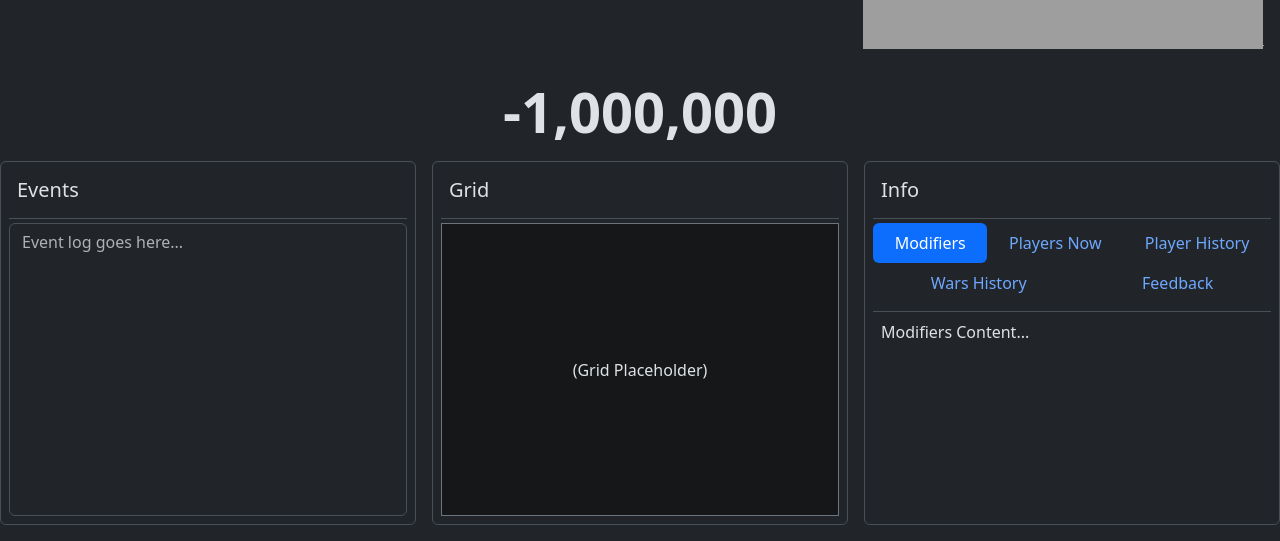
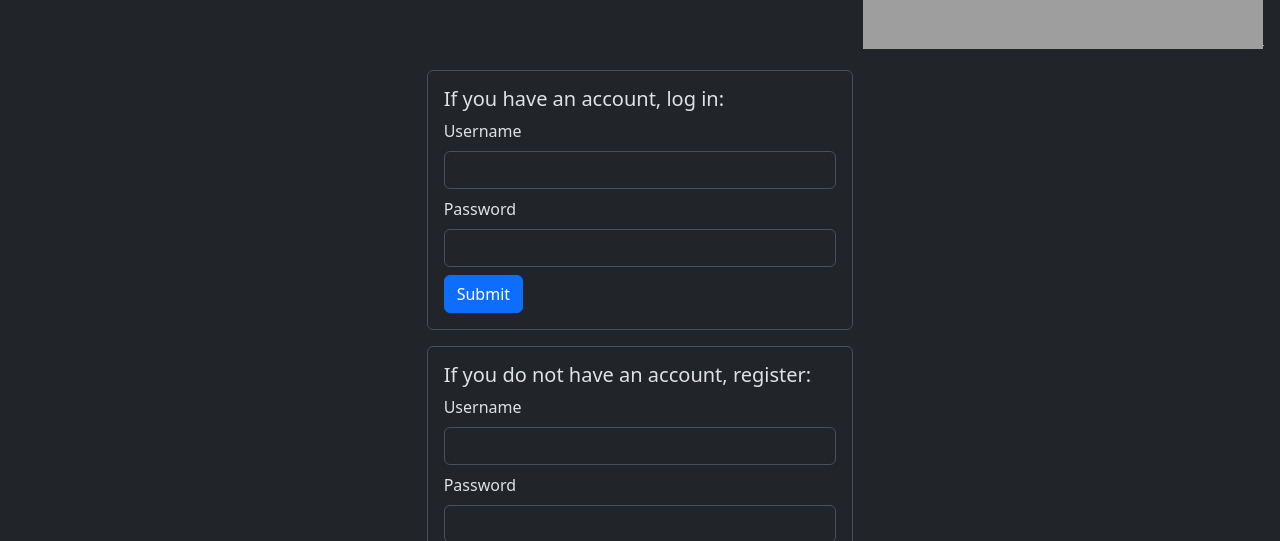
Before and after one commit to aaronshaver/universal-math-wars, a React (Vite) app in the folder frontend/: page / in a window 1280 px wide. Shown: the part 259-800 px from the top of the page. Built offline with nearby package versions, Linux system fonts and the light colour scheme; grey boxes are pictures that could not be loaded; the HTML template or start-up script is replaced by a standard one.

Commit message:
add register and log in forms

```diff
--- a/frontend/src/App.jsx
+++ b/frontend/src/App.jsx
@@ -112,6 +112,50 @@ const InfoTabs = () => {
   );
 };
 
+const Login = () => (
+  <div className="p-3 border rounded mb-3">
+    <h5>If you have an account, log in:</h5>
+    <form>
+      <div className="mb-2">
+        <label htmlFor="loginUsername" className="form-label">Username</label>
+        <input type="text" className="form-control" id="loginUsername" />
+      </div>
+      <div className="mb-2">
+        <label htmlFor="loginPassword" className="form-label">Password</label>
+        <input type="password" className="form-control" id="loginPassword" />
+      </div>
+      <button type="submit" className="btn btn-primary">Submit</button>
+    </form>
+  </div>
+);
+
+const Register = () => (
+  <div className="p-3 border rounded">
+    <h5>If you do not have an account, register:</h5>
+    <form>
+      <div className="mb-2">
+        <label htmlFor="registerUsername" className="form-label">Username</label>
+        <input type="text" className="form-control" id="registerUsername" />
+      </div>
+      <div className="mb-2">
+        <label htmlFor="registerPassword" className="form-label">Password</label>
+        <input type="password" className="form-control" id="registerPassword" />
+      </div>
+      <div className="alert alert-danger" role="alert">
+        Password cannot be reset or retreived later; store it in a password manager.
+      </div>
+      <div className="mb-2">
+        You've been assigned to: [Team Name Placeholder]
+      </div>
+      <button type="submit" className="btn btn-primary">Submit</button>
+    </form>
+  </div>
+);
+
+const isLoggedIn = () => {
+  return false;
+};
+
 function App() {
   return (
     <div
@@ -119,6 +163,8 @@ function App() {
       style={{ overflow: 'hidden' }}
     >
       <Header />
+      {isLoggedIn() ? (
+        <>
           <ScoreDisplay />
           <div className="row flex-grow-1 gx-3">
             <div className="col-md-4 d-flex flex-column pb-3">
@@ -131,6 +177,15 @@ function App() {
               <InfoTabs />
             </div>
           </div>
+        </>
+      ) : (
+        <div className="flex-grow-1 d-flex flex-column align-items-center justify-content-center">
+          <div className="col-md-6 col-lg-4">
+            <Login />
+            <Register />
+          </div>
+        </div>
+      )}
     </div>
   );
 }
```
Lines whose indentation alone changed are shown as unchanged.
